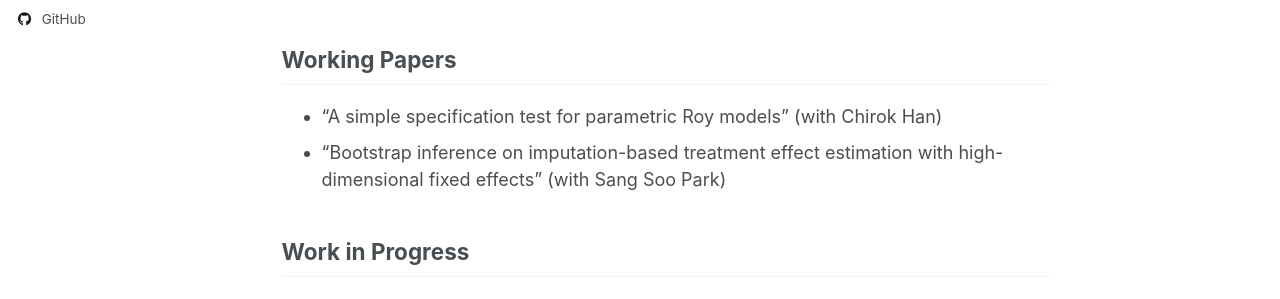
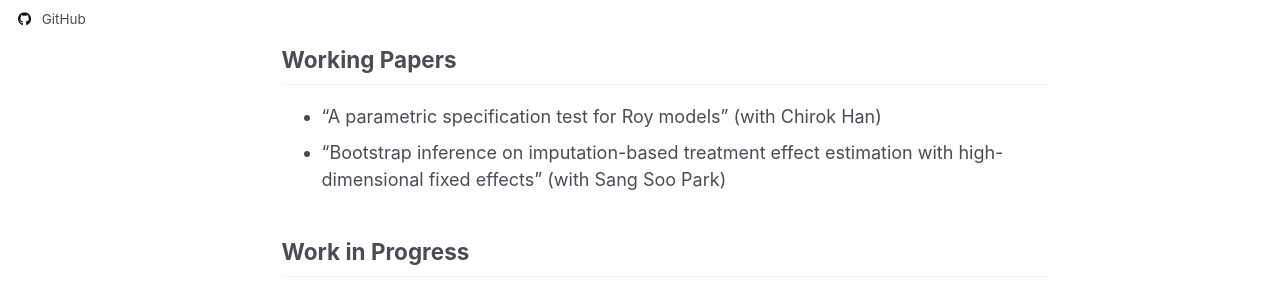
Before and after one commit to econompark/econompark.github.io, a Jekyll site: the page built from _research/research.md, in a window 1280 px wide and 900 px high. Shown: the part 366-665 px from the top of the window. Built offline with Jekyll 4.4.1, drawn with Linux system fonts in a browser that asks for light colours; some web fonts are replaced; a script that is not in the unit is left out.

Commit message:
Update title of working paper on Roy models

```diff
--- a/_research/research.md
+++ b/_research/research.md
@@ -12,7 +12,7 @@ show_date: false
 Coming soon.
 
 ## Working Papers
-  - "A simple specification test for parametric Roy models" (with Chirok Han)
+  - "A parametric specification test for Roy models" (with Chirok Han)
   - "Bootstrap inference on imputation-based treatment effect estimation with high-dimensional fixed effects" (with Sang Soo Park)
 
 ## Work in Progress
```
